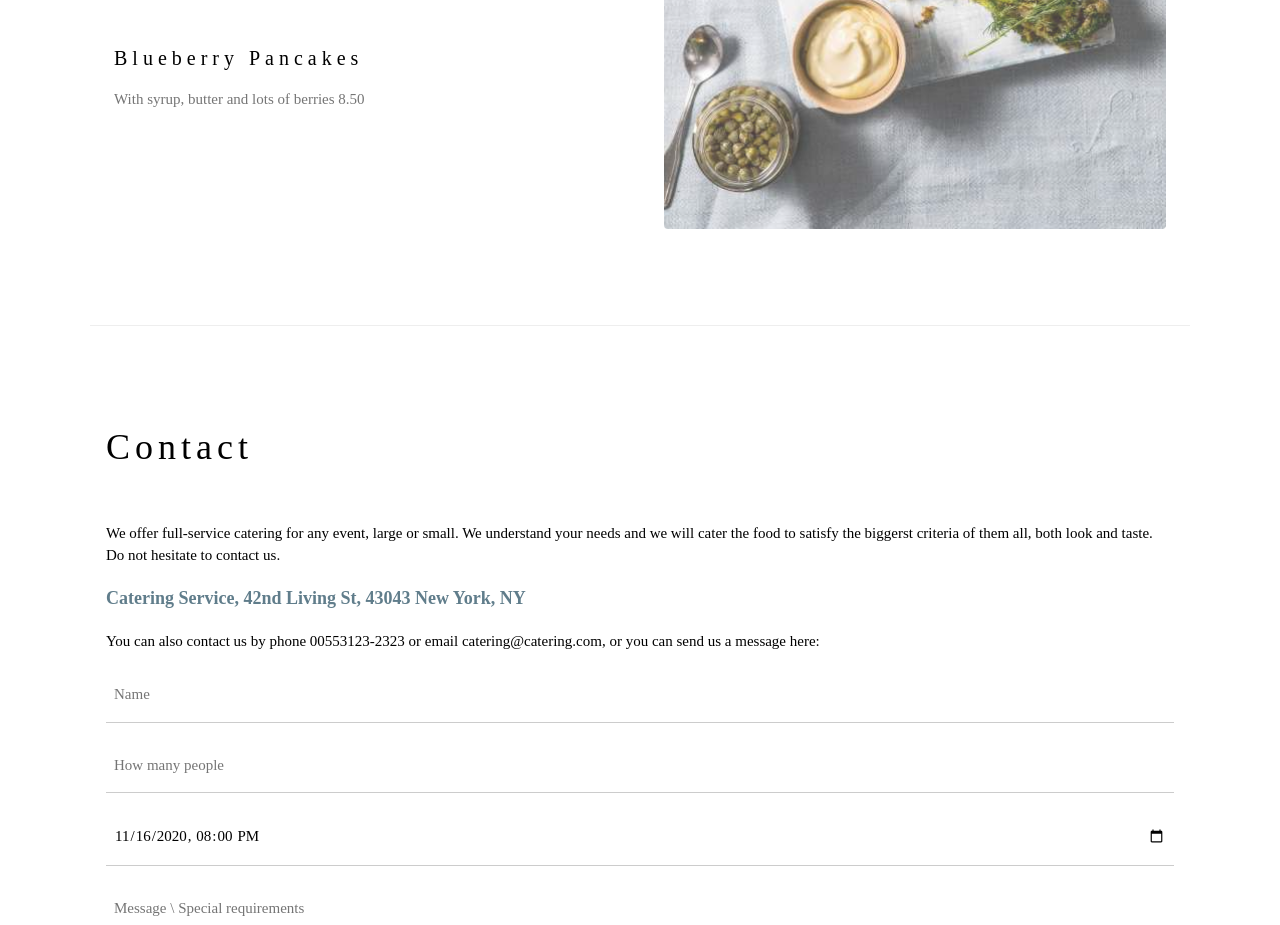
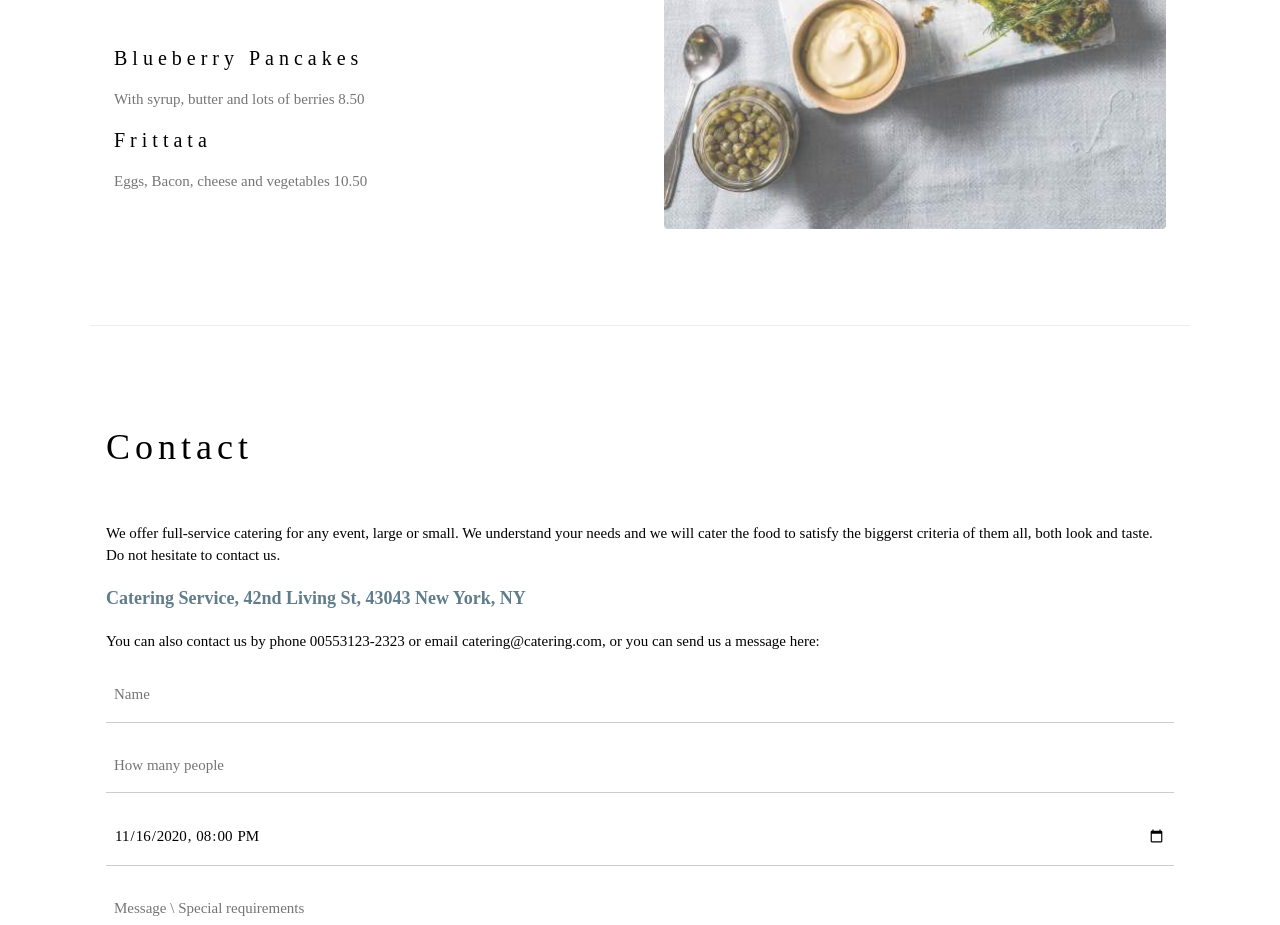
Before and after one commit to Samuelhscouto/mywebsite1, a plain HTML site: page index.html in a window 1280 px wide. Shown: the part 2060-2985 px from the top of the page. Drawn offline with nearby package versions, Linux system fonts and the light colour scheme.

Commit message:
Adicionado o item Frittata ao menu

```diff
--- a/index.html
+++ b/index.html
@@ -74,6 +74,9 @@ h1, h2, h3, h4, h5, h6 {
 
       <h4>Blueberry Pancakes</h4>
       <p class="w3-text-grey">With syrup, butter and lots of berries 8.50</p>
+
+      <h4>Frittata</h4>
+      <p class="w3-text-grey">Eggs, Bacon, cheese and vegetables 10.50</p>
     </div>
 
     <div class="w3-col l6 w3-padding-large">
```
